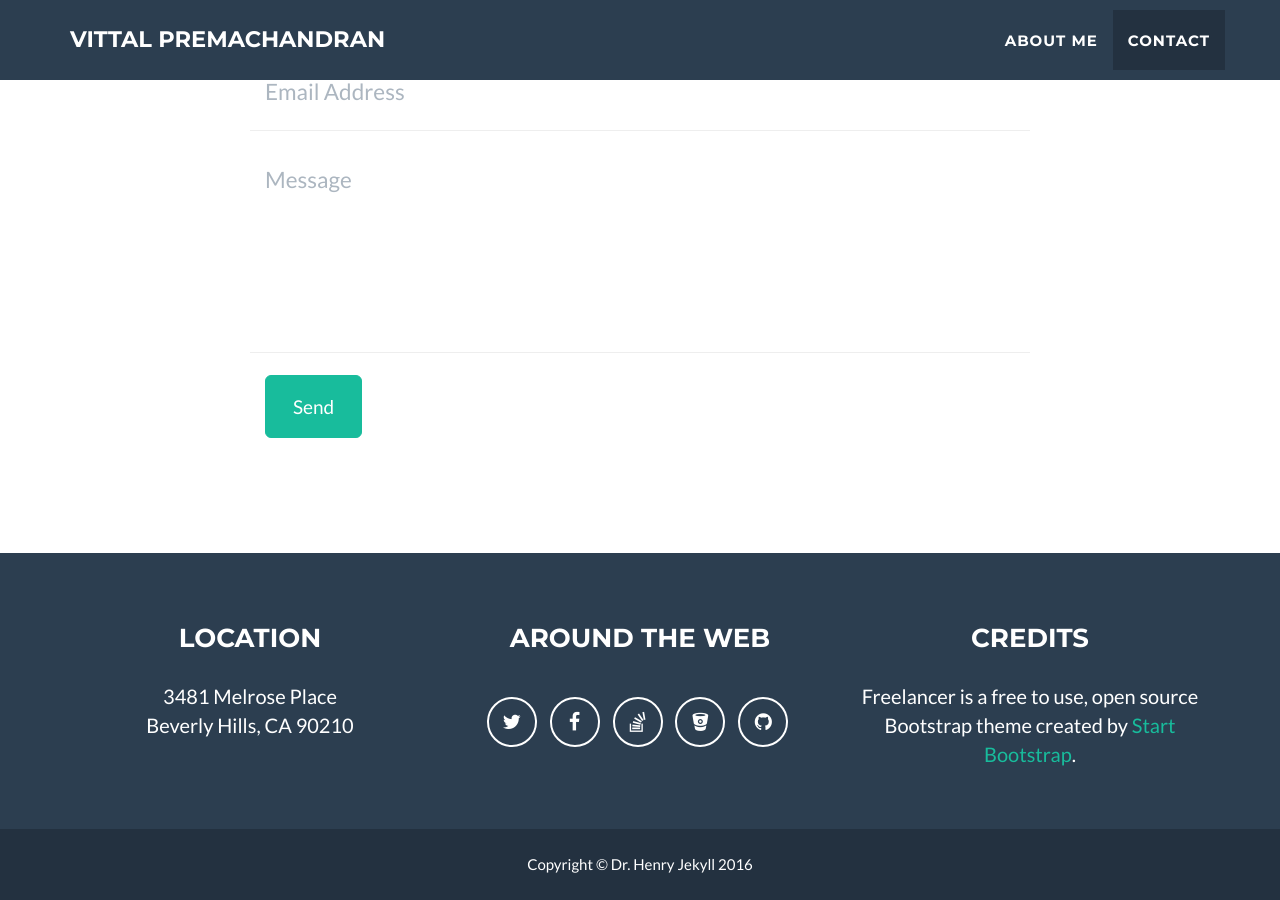
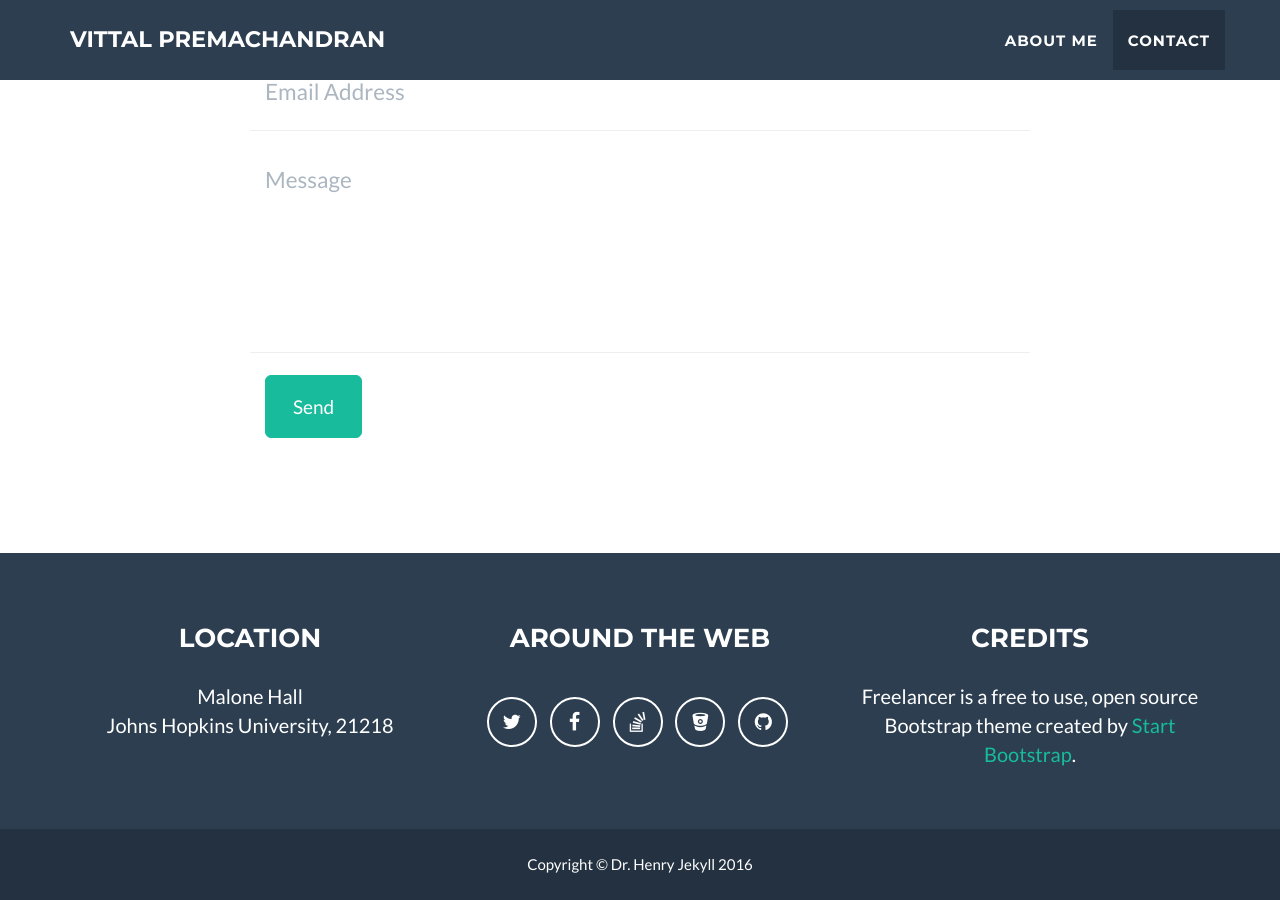
Before and after one commit to VittalP/vittalp.github.io, a Jekyll site: the page built from index.html, in a window 1280 px wide and 900 px high, scrolled down 2583 px. Built offline with Jekyll 4.4.1, drawn with Linux system fonts in a browser that asks for light colours.

Commit message:
Update lab address

```diff
--- a/_config.yml
+++ b/_config.yml
@@ -51,8 +51,8 @@ social:
 
 # Postal address (add as many lines as necessary)
 address:
-  - line: 3481 Melrose Place
-  - line: Beverly Hills, CA 90210
+  - line: Malone Hall
+  - line: Johns Hopkins University, 21218
 
 # Credits content
 credits: 'Freelancer is a free to use, open source Bootstrap theme created by <a href="http://startbootstrap.com">Start Bootstrap</a>.'
```
